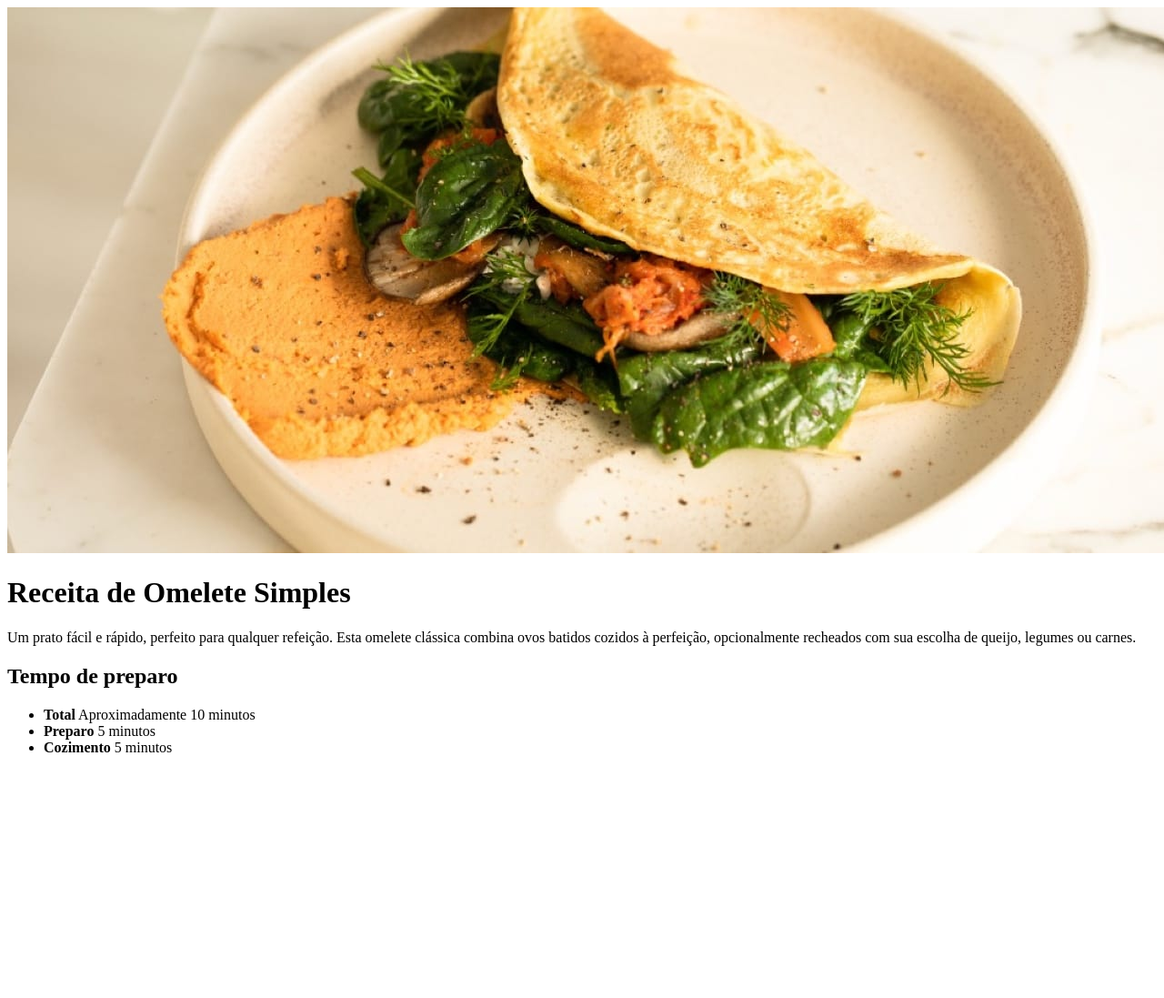
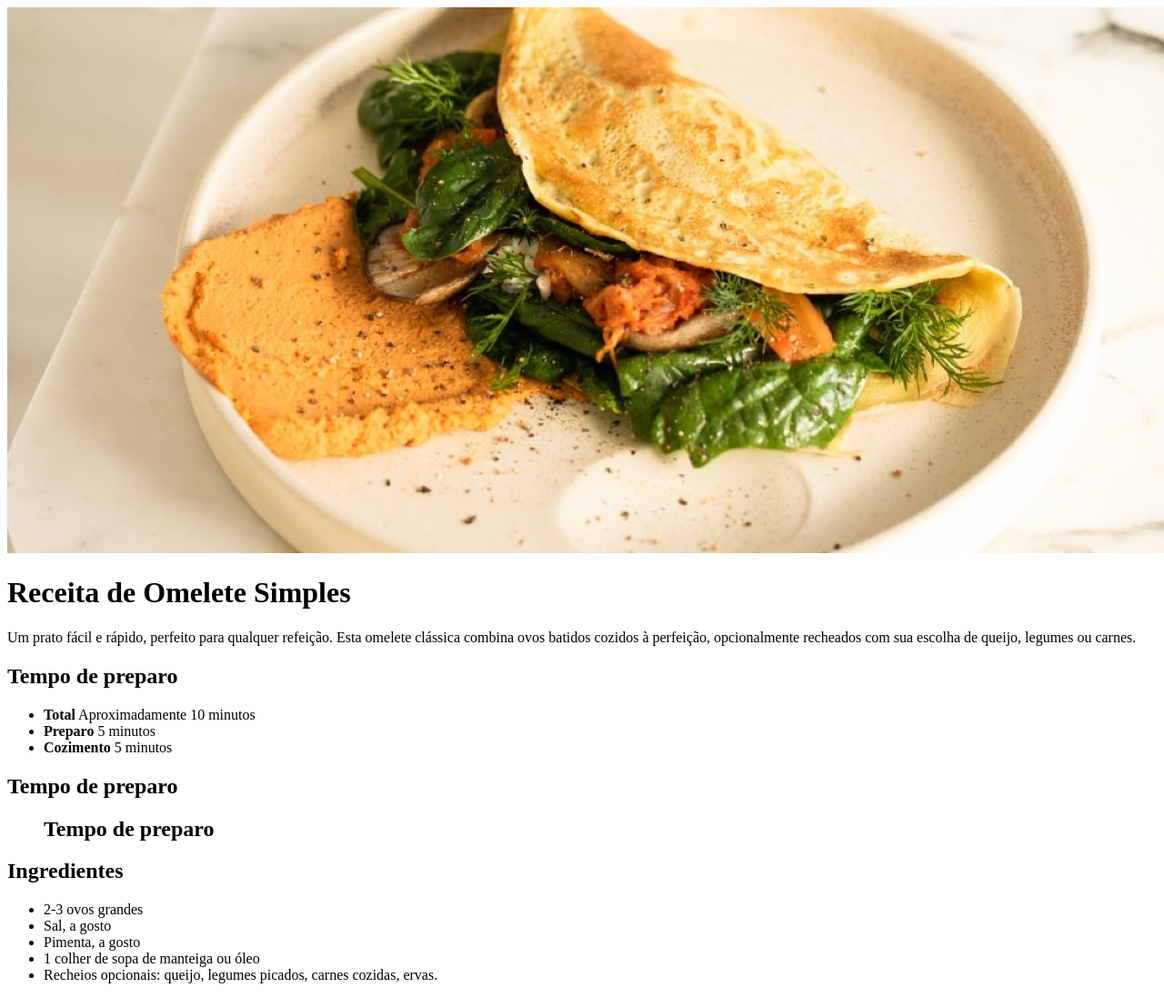
Before and after one commit to racewithsofia/Receita, a plain HTML site: page index.html in a window 1280 px wide. Shown: the top 1097 px of the page at 91% size. Before the commit the page ends 847 px from the top, so only its background shows below. Drawn offline with Linux system fonts and the light colour scheme.

Commit message:
terceiro html

```diff
--- a/index.html
+++ b/index.html
@@ -27,5 +27,28 @@
             </ul>
         </div>
     </div>
+
+    <div>
+        <div id="tempo_de_preparo">
+            <h2>Tempo de preparo</h2>
+
+            <ul>
+                <h2>Tempo de preparo</h2>
+                </li>
+            </ul>
+        </div>
+
+        <div id="ingredientes">
+            <h2>Ingredientes</h2>
+
+            <ul>
+                <li>2-3 ovos grandes</li>
+                <li>Sal, a gosto</li>
+                <li>Pimenta, a gosto</li>
+                <li>1 colher de sopa de manteiga ou óleo</li>
+                <li>Recheios opcionais: queijo, legumes picados, carnes cozidas, ervas.</li>
+            </ul>
+        </div>
+    </div>
 </body>
 </html>
```
